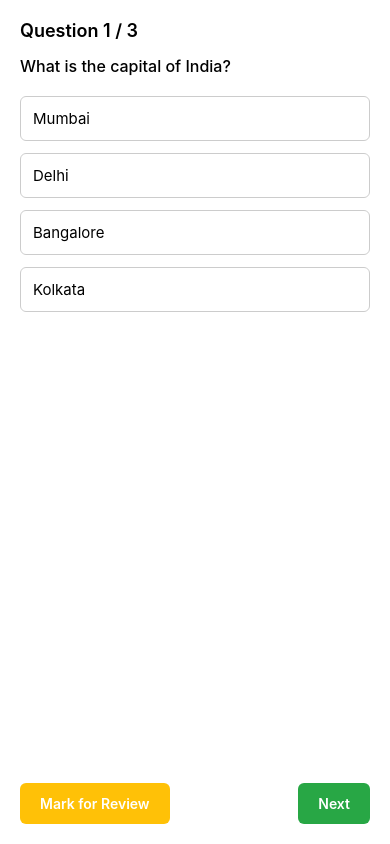
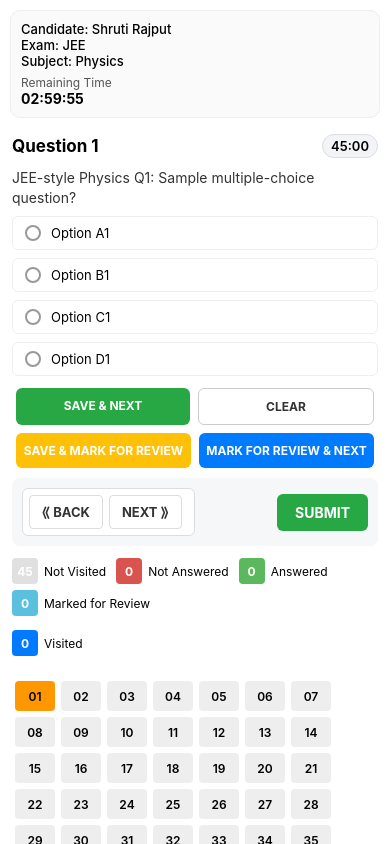
Before and after one commit to VaishnaviAnargatte24/Exam, a React Native app: screen /Questions in a window 390 px wide. Built offline with nearby package versions, Linux system fonts and the light colour scheme.

Commit message:
make changes

```diff
--- a/src/screens/Questions/QuestionsScreen.tsx
+++ b/src/screens/Questions/QuestionsScreen.tsx
@@ -1,185 +1,452 @@
-import React, { useState } from 'react';
+import React, { useState, useEffect } from 'react';
 import {
   View,
   Text,
   TouchableOpacity,
   StyleSheet,
   FlatList,
-  Alert,
+  ScrollView,
 } from 'react-native';
 import { NativeStackNavigationProp } from '@react-navigation/native-stack';
-import { RootStackParamList } from '../../navigation/AppNavigator'; // Import navigation types
+import { RootStackParamList } from '../../navigation/AppNavigator';
 
-// Define props type for navigation
 type QuestionsScreenProps = {
   navigation: NativeStackNavigationProp<RootStackParamList, 'Questions'>;
 };
 
-// Hardcoded list of questions with options and correct answers
-const questions = [
-  {
-    id: 1,
-    question: 'What is the capital of India?',
-    options: ['Mumbai', 'Delhi', 'Bangalore', 'Kolkata'],
-    correctAnswer: 'Delhi',
-  },
-  {
-    id: 2,
-    question: 'What is React Native?',
-    options: ['A database', 'Mobile framework', 'Cloud service', 'Programming language'],
-    correctAnswer: 'Mobile framework',
-  },
-  {
-    id: 3,
-    question: 'Which hook is used for state in React?',
-    options: ['useContext', 'useEffect', 'useState', 'useRef'],
-    correctAnswer: 'useState',
-  },
-];
+const questions = Array.from({ length: 45 }, (_, i) => ({
+  id: i + 1,
+  question: `JEE-style Physics Q${i + 1}: Sample multiple-choice question?`,
+  options: [
+    `Option A${i + 1}`,
+    `Option B${i + 1}`,
+    `Option C${i + 1}`,
+    `Option D${i + 1}`,
+  ],
+  correctAnswer: `Option A${i + 1}`,
+}));
 
-// Main functional component for Questions screen
+const totalQuestions = 45;
+
 const QuestionsScreen: React.FC<QuestionsScreenProps> = ({ navigation }) => {
-  const [currentIndex, setCurrentIndex] = useState(0); // Track current question index
-  const [selectedOptions, setSelectedOptions] = useState<Record<number, string>>({}); // Store selected answers
-  const [markedReview, setMarkedReview] = useState<Record<number, boolean>>({}); // Track questions marked for review
+  const [currentIndex, setCurrentIndex] = useState(0);
+  const [selectedOptions, setSelectedOptions] = useState<
+    Record<number, string>
+  >({});
+  const [markedReview, setMarkedReview] = useState<Record<number, boolean>>({});
+  const [statusMap, setStatusMap] = useState<Record<number, string>>({});
+  const [timeLeft, setTimeLeft] = useState(3 * 60 * 60);
+  const [questionTimer, setQuestionTimer] = useState(50);
 
-  const currentQuestion = questions[currentIndex]; // Get current question data
+  const currentQuestion = questions[currentIndex];
 
-  // Handle option selection
-  const handleOptionSelect = (option: string) => {
-    setSelectedOptions({
-      ...selectedOptions,
-      [currentQuestion.id]: option,
-    });
+  useEffect(() => {
+    const timer = setInterval(
+      () => setTimeLeft(prev => (prev > 0 ? prev - 1 : 0)),
+      1000,
+    );
+    return () => clearInterval(timer);
+  }, []);
+
+  useEffect(() => {
+    const qTimer = setInterval(
+      () => setQuestionTimer(prev => (prev > 0 ? prev - 1 : 0)),
+      1000,
+    );
+    return () => clearInterval(qTimer);
+  }, []);
+
+  const formatTime = (s: number) => {
+    const hrs = Math.floor(s / 3600);
+    const mins = Math.floor((s % 3600) / 60);
+    const secs = s % 60;
+    return `${hrs.toString().padStart(2, '0')}:${mins
+      .toString()
+      .padStart(2, '0')}:${secs.toString().padStart(2, '0')}`;
   };
 
-  // Handle "Next" or "Submit" button press
-  const handleNext = () => {
-    if (!selectedOptions[currentQuestion.id]) {
-      Alert.alert('Please select an option before proceeding.'); // Show alert if no option selected
-      return;
-    }
-
-    if (currentIndex < questions.length - 1) {
-      setCurrentIndex(currentIndex + 1); // Go to next question
-    } else {
-      // Navigate to summary screen with selected answers and review data
-      navigation.navigate('Summary', {
-        selectedOptions,
-        markedReview,
-      });
-    }
+  const handleOptionSelect = (opt: string) => {
+    setSelectedOptions({ ...selectedOptions, [currentQuestion.id]: opt });
   };
 
-  // Handle "Mark for Review" button press
-  const handleMarkForReview = () => {
-    setMarkedReview({
-      ...markedReview,
-      [currentQuestion.id]: true,
-    });
-
-    handleNext(); // Move to next question
+  const updateStatus = (qid: number, action: string) => {
+    setStatusMap(prev => ({ ...prev, [qid]: action }));
   };
 
-  // Check if option is selected
-  const isOptionSelected = (option: string) =>
-    selectedOptions[currentQuestion.id] === option;
+  const goToNext = () => {
+    updateStatus(currentQuestion.id, 'answered');
+    if (currentIndex < questions.length - 1) setCurrentIndex(currentIndex + 1);
+    else navigation.navigate('Summary', { selectedOptions, markedReview });
+  };
 
-  // Check if current question is marked for review
-  const isMarkedForReview = markedReview[currentQuestion.id];
+  const handleClear = () => {
+    setSelectedOptions(prev => {
+      const clone = { ...prev };
+      delete clone[currentQuestion.id];
+      return clone;
+    });
+    updateStatus(currentQuestion.id, 'notAnswered');
+  };
+
+  const handleSaveMarkReview = () => updateStatus(currentQuestion.id, 'marked');
+  const handleMarkReviewNext = () => {
+    updateStatus(currentQuestion.id, 'marked');
+    goToNext();
+  };
+
+  const isOptionSelected = (opt: string) =>
+    selectedOptions[currentQuestion.id] === opt;
+
+  const onGridQuestionPress = (index: number) => {
+    setCurrentIndex(index);
+    setQuestionTimer(50);
+    updateStatus(questions[index].id, 'visited');
+  };
+
+  const countStatus = (status: string) =>
+    Object.values(statusMap).filter(s => s === status).length;
+  const notVisitedCount = totalQuestions - Object.keys(statusMap).length;
+
+  const renderStatusBox = (label: string, count: number, color: string) => (
+    <View style={styles.statusItem} key={label}>
+      <View style={[styles.statusCountBox, { backgroundColor: color }]}>
+        <Text style={styles.statusCountText}>{count}</Text>
+      </View>
+      <Text style={styles.statusLabel}>{label}</Text>
+    </View>
+  );
 
   return (
-    <View style={styles.container}>
-      <Text style={styles.header}>Question {currentIndex + 1} / {questions.length}</Text>
-      <Text style={styles.question}>{currentQuestion.question}</Text>
+    <ScrollView
+      style={styles.container}
+      contentContainerStyle={{ paddingBottom: 30 }}
+    >
+      {/* Header */}
+      <View style={styles.topBar}>
+        <View>
+          <Text style={styles.infoText}>Candidate: Shruti Rajput</Text>
+          <Text style={styles.infoText}>Exam: JEE</Text>
+          <Text style={styles.infoText}>Subject: Physics</Text>
+          <View style={styles.timerContainer}>
+            <Text style={styles.timerLabel}>Remaining Time</Text>
+            <Text style={styles.timerValue}>{formatTime(timeLeft)}</Text>
+          </View>
+        </View>
+      </View>
 
-      {/* Render list of options */}
+      {/* Question Header */}
+      <View style={styles.questionHeader}>
+        <Text style={styles.questionTitle}>Question {currentIndex + 1}</Text>
+        <View style={styles.qTimer}>
+          <Text style={styles.qTimerText}>
+            {questionTimer.toString().padStart(2, '0')}:00
+          </Text>
+        </View>
+      </View>
+
+      {/* Question */}
+      <Text style={styles.questionBody}>{currentQuestion.question}</Text>
+
+      {/* Options */}
       <FlatList
         data={currentQuestion.options}
-        keyExtractor={(item) => item}
+        keyExtractor={item => item}
         renderItem={({ item }) => (
           <TouchableOpacity
-            style={[
-              styles.option,
-              isOptionSelected(item) && styles.selectedOption,
-            ]}
+            style={styles.option}
             onPress={() => handleOptionSelect(item)}
           >
+            <View
+              style={[
+                styles.radio,
+                isOptionSelected(item) && styles.radioSelected,
+              ]}
+            />
             <Text style={styles.optionText}>{item}</Text>
           </TouchableOpacity>
         )}
+        scrollEnabled={false}
+        contentContainerStyle={{ paddingBottom: 4 }}
       />
 
-      {/* Footer with buttons */}
-      <View style={styles.footer}>
-        <TouchableOpacity style={styles.reviewButton} onPress={handleMarkForReview}>
-          <Text style={styles.buttonText}>
-            {isMarkedForReview ? '✔ Marked' : 'Mark for Review'}
-          </Text>
+      {/* Action Buttons (immediately after options, small gap) */}
+      <View style={styles.buttonRow}>
+        <TouchableOpacity
+          style={[styles.btn, styles.greenBtn]}
+          onPress={goToNext}
+        >
+          <Text style={styles.btnText}>SAVE & NEXT</Text>
         </TouchableOpacity>
 
-        <TouchableOpacity style={styles.nextButton} onPress={handleNext}>
-          <Text style={styles.buttonText}>
-            {currentIndex === questions.length - 1 ? 'Submit' : 'Next'}
-          </Text>
+        {/* CLEAR button: white background, black text like image */}
+        <TouchableOpacity
+          style={[styles.btn, styles.clearBtn]}
+          onPress={handleClear}
+        >
+          <Text style={[styles.clearBtnText]}>CLEAR</Text>
         </TouchableOpacity>
       </View>
-    </View>
+
+      <View style={styles.buttonRow}>
+        <TouchableOpacity
+          style={[styles.btn, styles.orangeBtn]}
+          onPress={handleSaveMarkReview}
+        >
+          <Text style={styles.btnText}>SAVE & MARK FOR REVIEW</Text>
+        </TouchableOpacity>
+        <TouchableOpacity
+          style={[styles.btn, styles.blueBtn]}
+          onPress={handleMarkReviewNext}
+        >
+          <Text style={styles.btnText}>MARK FOR REVIEW & NEXT</Text>
+        </TouchableOpacity>
+      </View>
+
+      {/* NAV AREA: left outlined Back/Next group + right green Submit button */}
+      <View style={styles.navContainer}>
+        <View style={styles.navLeftBox}>
+          <TouchableOpacity
+            style={styles.outlinedSmall}
+            onPress={() => setCurrentIndex(Math.max(0, currentIndex - 1))}
+          >
+            <Text style={styles.outlinedSmallText}>⟪ BACK</Text>
+          </TouchableOpacity>
+
+          <TouchableOpacity style={styles.outlinedSmall} onPress={goToNext}>
+            <Text style={styles.outlinedSmallText}>NEXT ⟫</Text>
+          </TouchableOpacity>
+        </View>
+
+        {/* Submit button (visual like image). Using existing handler goToNext to avoid changing navigation logic. */}
+        <TouchableOpacity style={styles.submitBtnLarge} onPress={goToNext}>
+          <Text style={styles.submitBtnText}>SUBMIT</Text>
+        </TouchableOpacity>
+      </View>
+
+      {/* Legend + Grid */}
+      <View style={styles.legendContainer}>
+        <View style={styles.legendRow}>
+          {renderStatusBox('Not Visited', notVisitedCount, '#e0e0e0')}
+          {renderStatusBox(
+            'Not Answered',
+            countStatus('notAnswered'),
+            '#d9534f',
+          )}
+          {renderStatusBox('Answered', countStatus('answered'), '#5cb85c')}
+          {renderStatusBox(
+            'Marked for Review',
+            countStatus('marked'),
+            '#5bc0de',
+          )}
+        </View>
+        <View style={styles.legendRow}>
+          {renderStatusBox('Visited', countStatus('visited'), '#007bff')}
+        </View>
+
+        <View style={styles.gridContainer}>
+          {questions.map((q, i) => {
+            let bg = '#eee';
+            const st = statusMap[q.id];
+            if (st === 'notAnswered') bg = '#d9534f';
+            else if (st === 'answered') bg = '#5cb85c';
+            else if (st === 'marked') bg = '#5bc0de';
+            else if (st === 'visited') bg = '#007bff';
+            if (i === currentIndex) bg = '#ff9800';
+            return (
+              <TouchableOpacity
+                key={i}
+                style={[styles.gridItem, { backgroundColor: bg }]}
+                onPress={() => onGridQuestionPress(i)}
+              >
+                <Text style={styles.gridText}>
+                  {(i + 1).toString().padStart(2, '0')}
+                </Text>
+              </TouchableOpacity>
+            );
+          })}
+        </View>
+      </View>
+    </ScrollView>
   );
 };
 
 export default QuestionsScreen;
 
-// Styles for the screen
 const styles = StyleSheet.create({
-  container: {
+  container: { flex: 1, backgroundColor: '#fff' },
+  topBar: {
+    padding: 10,
+    borderWidth: 1,
+    borderColor: '#eee',
+    borderRadius: 10,
+    margin: 10,
+    backgroundColor: '#fafafa',
+  },
+  infoText: { fontSize: 13, fontWeight: '500' },
+  timerContainer: { marginTop: 6 },
+  timerLabel: { fontSize: 12, color: '#555' },
+  timerValue: { fontSize: 14, fontWeight: '700', color: '#000' },
+  questionHeader: {
+    flexDirection: 'row',
+    justifyContent: 'space-between',
+    marginHorizontal: 12,
+    marginTop: 6,
+    alignItems: 'center',
+  },
+  questionTitle: { fontSize: 17, fontWeight: '700' },
+  qTimer: {
+    borderWidth: 1,
+    borderColor: '#ddd',
+    paddingHorizontal: 8,
+    paddingVertical: 3,
+    borderRadius: 16,
+    backgroundColor: '#f2f4f7',
+  },
+  qTimerText: { fontSize: 13, fontWeight: '600' },
+  questionBody: {
+    fontSize: 14,
+    marginHorizontal: 12,
+    marginTop: 10,
+    lineHeight: 20,
+    color: '#333',
+  },
+  option: {
+    flexDirection: 'row',
+    alignItems: 'center',
+    paddingVertical: 8,
+    paddingHorizontal: 12,
+    borderWidth: 1,
+    borderColor: '#eee',
+    borderRadius: 6,
+    marginHorizontal: 12,
+    marginTop: 8,
+  },
+  optionText: { fontSize: 13, marginLeft: 10 },
+  radio: {
+    width: 16,
+    height: 16,
+    borderRadius: 8,
+    borderWidth: 2,
+    borderColor: '#999',
+  },
+  radioSelected: {
+    borderColor: '#007bff',
+    backgroundColor: '#007bff',
+  },
+  buttonRow: {
+    flexDirection: 'row',
+    marginHorizontal: 12,
+    marginTop: 8, // reduced gap so buttons are closer to question (was 12)
+  },
+  btn: {
     flex: 1,
-    padding: 20,
+    paddingVertical: 10,
+    marginHorizontal: 4,
+    borderRadius: 6,
+    alignItems: 'center',
+  },
+  btnText: {
+    color: '#fff',
+    fontSize: 12,
+    fontWeight: '700',
+    textAlign: 'center',
+  },
+  greenBtn: { backgroundColor: '#28a745' },
+  // clear button visuals: white background and border, black text defined below
+  clearBtn: {
+    backgroundColor: '#fff',
+    borderWidth: 1,
+    borderColor: '#ccc',
+  },
+  clearBtnText: {
+    color: '#333',
+    fontSize: 12,
+    fontWeight: '700',
+  },
+  orangeBtn: { backgroundColor: '#ffc107' },
+  blueBtn: { backgroundColor: '#007bff' },
+
+  /* NAV AREA styles */
+  navContainer: {
+    flexDirection: 'row',
+    justifyContent: 'space-between',
+    alignItems: 'center',
+    marginHorizontal: 12,
+    marginTop: 10,
+    padding: 10,
+    backgroundColor: '#f6f7f8',
+    borderRadius: 8,
+  },
+  navLeftBox: {
+    flexDirection: 'row',
+    alignItems: 'center',
+    borderWidth: 1,
+    borderColor: '#ddd',
+    borderRadius: 6,
+    padding: 6,
     backgroundColor: '#fff',
   },
-  header: {
-    fontSize: 18,
-    fontWeight: '600',
-    marginBottom: 15,
+  outlinedSmall: {
+    paddingHorizontal: 12,
+    paddingVertical: 8,
+    borderRadius: 4,
+    marginRight: 6,
+    backgroundColor: '#fff',
+    borderWidth: 1,
+    borderColor: '#ddd',
   },
-  question: {
-    fontSize: 16,
-    marginBottom: 20,
-    fontWeight: '500',
+  outlinedSmallText: {
+    color: '#333',
+    fontWeight: '700',
+    fontSize: 13,
   },
-  option: {
-    padding: 12,
-    borderRadius: 6,
-    borderWidth: 1,
-    borderColor: '#ccc',
-    marginBottom: 12,
-  },
-  selectedOption: {
-    backgroundColor: '#cce5ff',
-    borderColor: '#007bff',
-  },
-  optionText: {
-    fontSize: 15,
-  },
-  footer: {
-    flexDirection: 'row',
-    justifyContent: 'space-between',
-    marginTop: 30,
-  },
-  reviewButton: {
-    backgroundColor: '#ffc107',
-    paddingVertical: 12,
-    paddingHorizontal: 20,
+  submitBtnLarge: {
+    backgroundColor: '#28a745',
+    paddingHorizontal: 18,
+    paddingVertical: 10,
     borderRadius: 6,
   },
-  nextButton: {
-    backgroundColor: '#28a745',
-    paddingVertical: 12,
-    paddingHorizontal: 20,
-    borderRadius: 6,
+  submitBtnText: { color: '#fff', fontWeight: '700', fontSize: 14 },
+
+  /* Legend and Grid */
+  legendContainer: { marginTop: 12, marginHorizontal: 12 },
+  legendRow: {
+    flexDirection: 'row',
+    flexWrap: 'wrap',
+    marginBottom: 8,
   },
-  buttonText: {
+  statusItem: {
+    flexDirection: 'row',
+    alignItems: 'center',
+    marginRight: 10,
+    marginBottom: 6,
+  },
+  statusCountBox: {
+    width: 26,
+    height: 26,
+    borderRadius: 4,
+    alignItems: 'center',
+    justifyContent: 'center',
+    marginRight: 6,
+  },
+  statusCountText: {
     color: '#fff',
-    fontWeight: '600',
+    fontWeight: '700',
+    fontSize: 12,
   },
+  statusLabel: { fontSize: 12 },
+  gridContainer: {
+    flexDirection: 'row',
+    flexWrap: 'wrap',
+    marginTop: 8,
+  },
+  gridItem: {
+    width: 40,
+    height: 30,
+    borderRadius: 4,
+    alignItems: 'center',
+    justifyContent: 'center',
+    margin: 3,
+  },
+  gridText: { fontSize: 12, fontWeight: '600', color: '#000' },
 });
```
